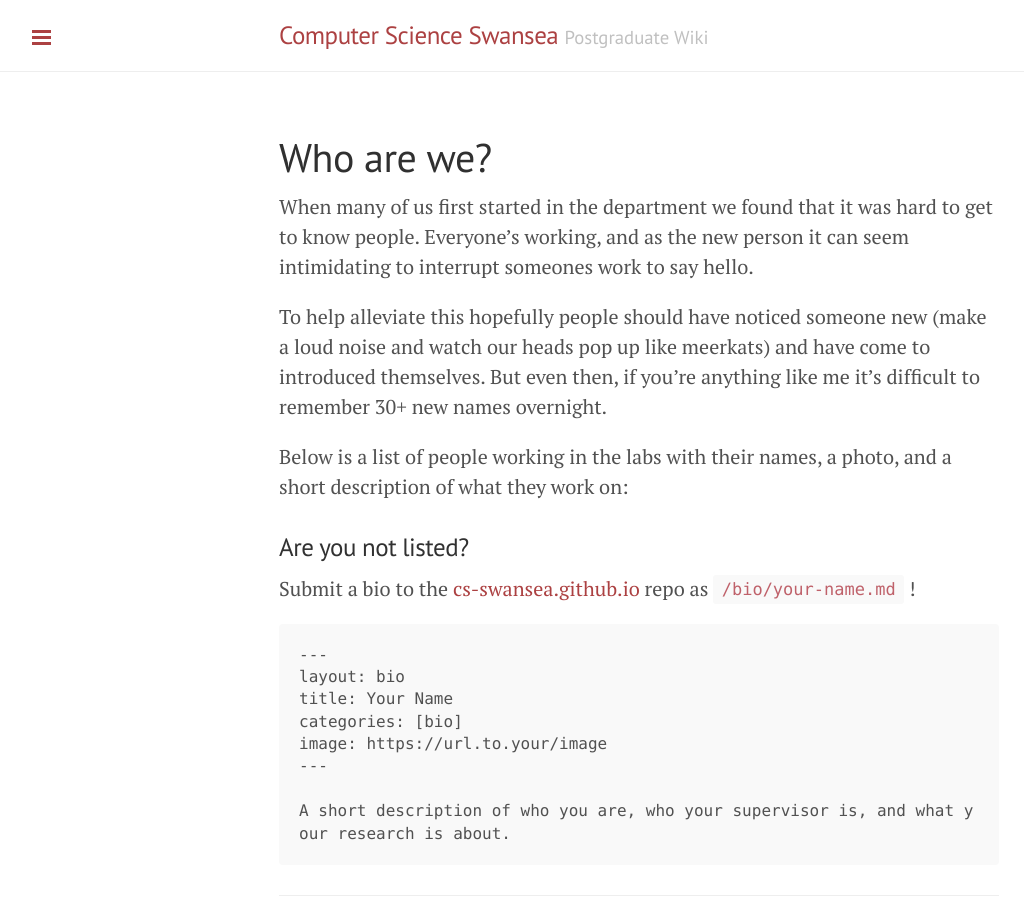
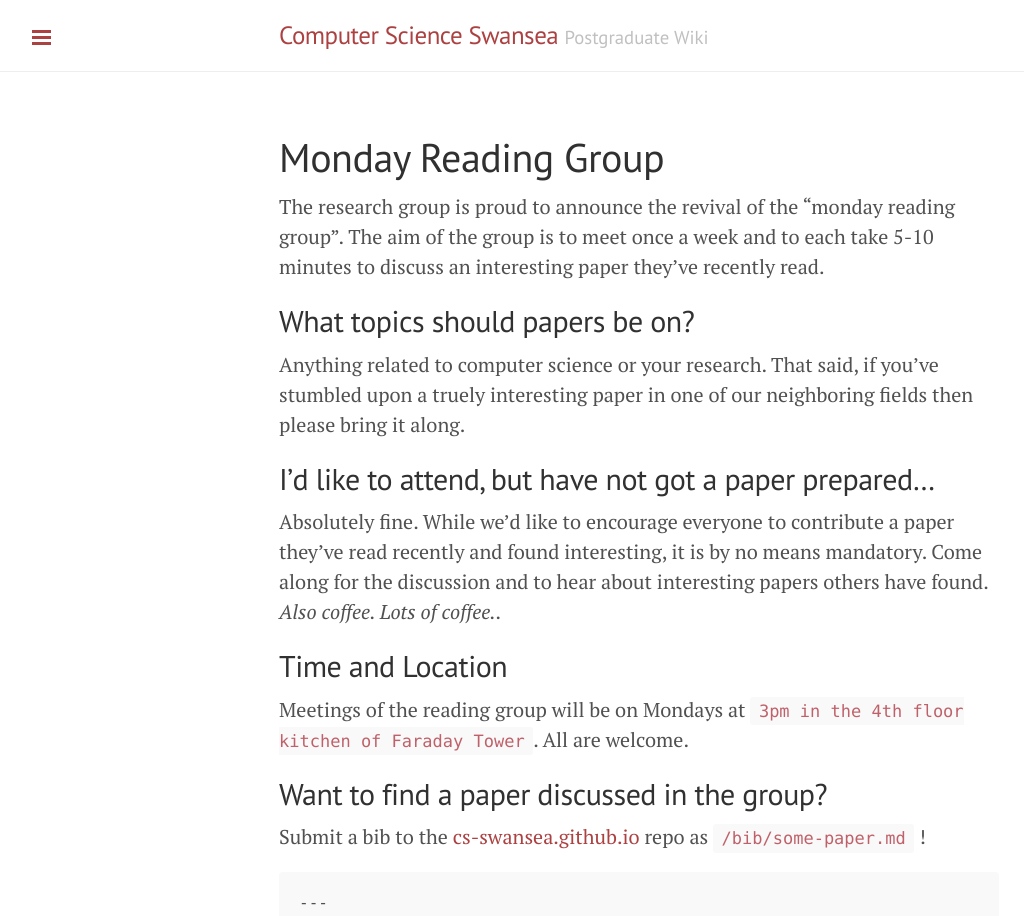
Before and after one commit to CS-Swansea/cs-swansea.github.io, a Jekyll site: the page built from who-are-we.md, in a window 1280 px wide. Shown: the top 916 px of the page, without its empty margins (1-1025 px from the left). Built offline with Jekyll 4.4.1, drawn with Linux system fonts in a browser that asks for light colours; Markdown is read by kramdown in place of the engine named in the settings; some of the changed text lies outside the part shown; grey boxes are pictures that could not be loaded.

Commit message:
Update who-are-we.md

```diff
--- a/who-are-we.md
+++ b/who-are-we.md
@@ -1,23 +1,36 @@
 ---
-layout: biopage
-title: Who are we?
+layout: bibpage
+title: Monday Reading Group
+categories: [reading-group]
 ---
 
-When many of us first started in the department we found that it was hard to get to know people. Everyone's working, and as the new person it can seem intimidating to interrupt someones work to say hello.
+The research group is proud to announce the revival of the "monday reading group". The aim of the group is to meet once a week and to each take 5-10 minutes to discuss an interesting paper they've recently read.
 
-To help alleviate this hopefully people should have noticed someone new (make a loud noise and watch our heads pop up like meerkats) and have come to introduced themselves. But even then, if you're anything like me it's difficult to remember 30+ new names overnight.
+## What topics should papers be on?
 
-Below is a list of people working in the labs with their names, a photo, and a short description of what they work on:
+Anything related to computer science or your research. That said, if you've stumbled upon a truely interesting paper in one of our neighboring fields then please bring it along.
 
-### Are you not listed?
+## I'd like to attend, but have not got a paper prepared...
 
-Submit a bio to the [cs-swansea.github.io](https://github.com/CS-Swansea/cs-swansea.github.io) repo as `/bio/your-name.md` !
+Absolutely fine. While we'd like to encourage everyone to contribute a paper they've read recently and found interesting, it is by no means mandatory. Come along for the discussion and to hear about interesting papers others have found. *Also coffee. Lots of coffee..*
+
+## Time and Location
+
+Meetings of the reading group will be on Mondays at `3pm in the 4th floor kitchen of Faraday Tower`. All are welcome.
+
+## Want to find a paper discussed in the group?
+
+Submit a bib to the [cs-swansea.github.io](https://github.com/CS-Swansea/cs-swansea.github.io) repo as `/bib/some-paper.md` !
 
 	---
-	layout: bio
-	title: Your Name
-	categories: [bio]
-	image: https://url.to.your/image
+	layout: bib
+	title: The title of your paper
+	categories: [bib]
 	---
 
-	A short description of who you are, who your supervisor is, and what your research is about.
+	@phdthesis{veach1997robust,
+		title  = {Robust Monte Carlo methods for light transport simulation},
+		author = {Veach, Eric},
+		year   = {1997},
+		school = {Stanford University}
+	}
```
